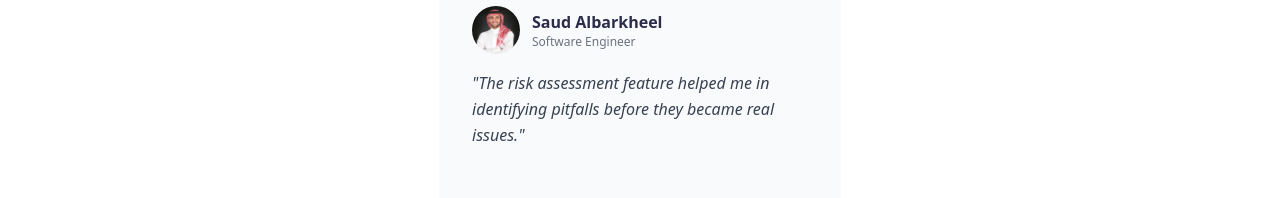
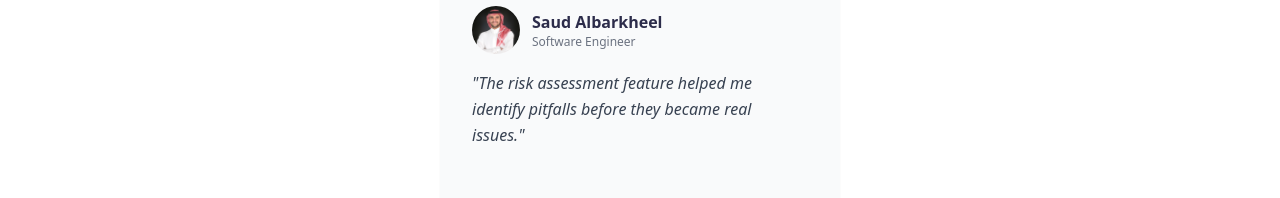
Before and after one commit to iuwz/LDA, a React (Vite) app in the folder frontend/: page / in a window 1280 px wide. Shown: the part 2164-2362 px from the top of the page. Built offline with nearby package versions, Linux system fonts and the light colour scheme; no server answers.

Commit message:
Update home.tsx

```diff
--- a/frontend/src/views/pages/Home/home.tsx
+++ b/frontend/src/views/pages/Home/home.tsx
@@ -1,5 +1,5 @@
 // src/views/pages/Home/index.tsx
-import React, { useRef, useEffect, useState } from "react";
+import React, { useEffect, useState, useMemo } from "react";
 import { motion } from "framer-motion";
 import {
   FaBalanceScale,
@@ -130,8 +130,11 @@ function ServicesSection() {
 }
 
 /* ───────────────────────── Bubble background ───────────────────────── */
-export const BubbleGenerator = () => {
-  const bubbles = Array.from({ length: 40 }).map((_, i) => {
+export const BubbleGenerator: React.FC = () => {
+  /* Generate bubble data **once** to prevent flicker */
+  const bubbles = useMemo(
+    () =>
+      Array.from({ length: 40 }).map((_, i) => {
         const size = Math.random() * 120 + 30;
         const top = Math.random() * 100;
         const left = Math.random() * 100;
@@ -155,7 +158,9 @@ export const BubbleGenerator = () => {
           color,
           moveRange,
         };
-  });
+      }),
+    []
+  );
 
   return (
     <div className="absolute inset-0 pointer-events-none overflow-hidden">
@@ -214,6 +219,7 @@ const whyFeatures = [
 function WhyChooseUs() {
   return (
     <section className="relative bg-[#f7ede1] py-12 px-4 overflow-hidden">
+      {/* floating accents (unchanged) */}
       <motion.div
         className="absolute w-[200px] h-[200px] bg-[#C17829] rounded-full opacity-30 top-[-50px] left-[-50px] z-0"
         animate={{ x: [0, 10, 0], y: [0, 10, 0] }}
@@ -274,14 +280,14 @@ const TESTIMONIALS = [
     name: "Abdulaziz Alsaeed",
     role: "UX Designer",
     quote:
-      "The compliance checker is unbelievably quick, it can catch issues almost immediately!",
+      "The compliance checker is unbelievably quick; it can catch issues almost immediately!",
     avatarUrl: sae,
   },
   {
     name: "Saud Albarkheel",
     role: "Software Engineer",
     quote:
-      "The risk assessment feature helped me in identifying pitfalls before they became real issues.",
+      "The risk assessment feature helped me identify pitfalls before they became real issues.",
     avatarUrl: saud,
   },
   {
@@ -295,7 +301,7 @@ const TESTIMONIALS = [
     name: "Fahad Alzuhair",
     role: "Finance Student",
     quote:
-      "LDA's AI-Powered Legal Chatbot is like having a legal assistant on demand. It provides quick and accurate insights!",
+      "LDA's AI-Powered Legal Chatbot is like having a legal assistant on demand.",
     avatarUrl: fahad,
   },
 ];
@@ -305,7 +311,6 @@ function Testimonials() {
   const [page, setPage] = useState(0);
   const [perPage, setPerPage] = useState(3);
 
-  /* responsive cards per page */
   useEffect(() => {
     const update = () => {
       const w = window.innerWidth;
@@ -392,6 +397,7 @@ export default function Home() {
       <section className="relative w-full h-[70vh] flex items-center bg-gradient-to-r from-[#f7ede1] to-white overflow-hidden">
         <BubbleGenerator />
 
+        {/* decorative circles (unchanged) */}
         <motion.div
           className="absolute w-[300px] h-[300px] bg-[#C17829] rounded-full opacity-20 top-[-100px] left-[-100px] z-0"
           animate={{ x: [0, 50, 0], y: [0, 30, 0] }}
```
Lines whose indentation alone changed are shown as unchanged.
